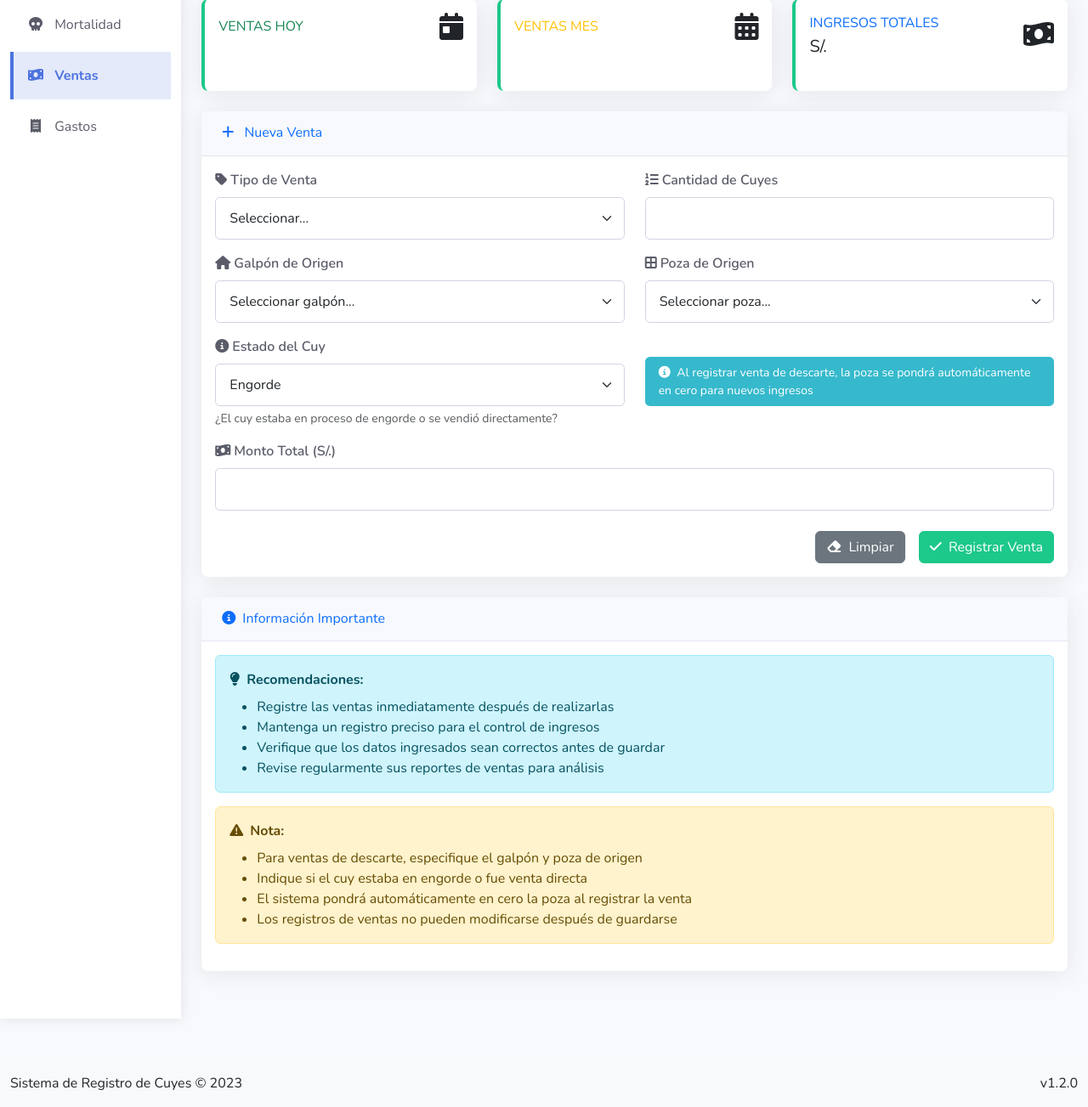
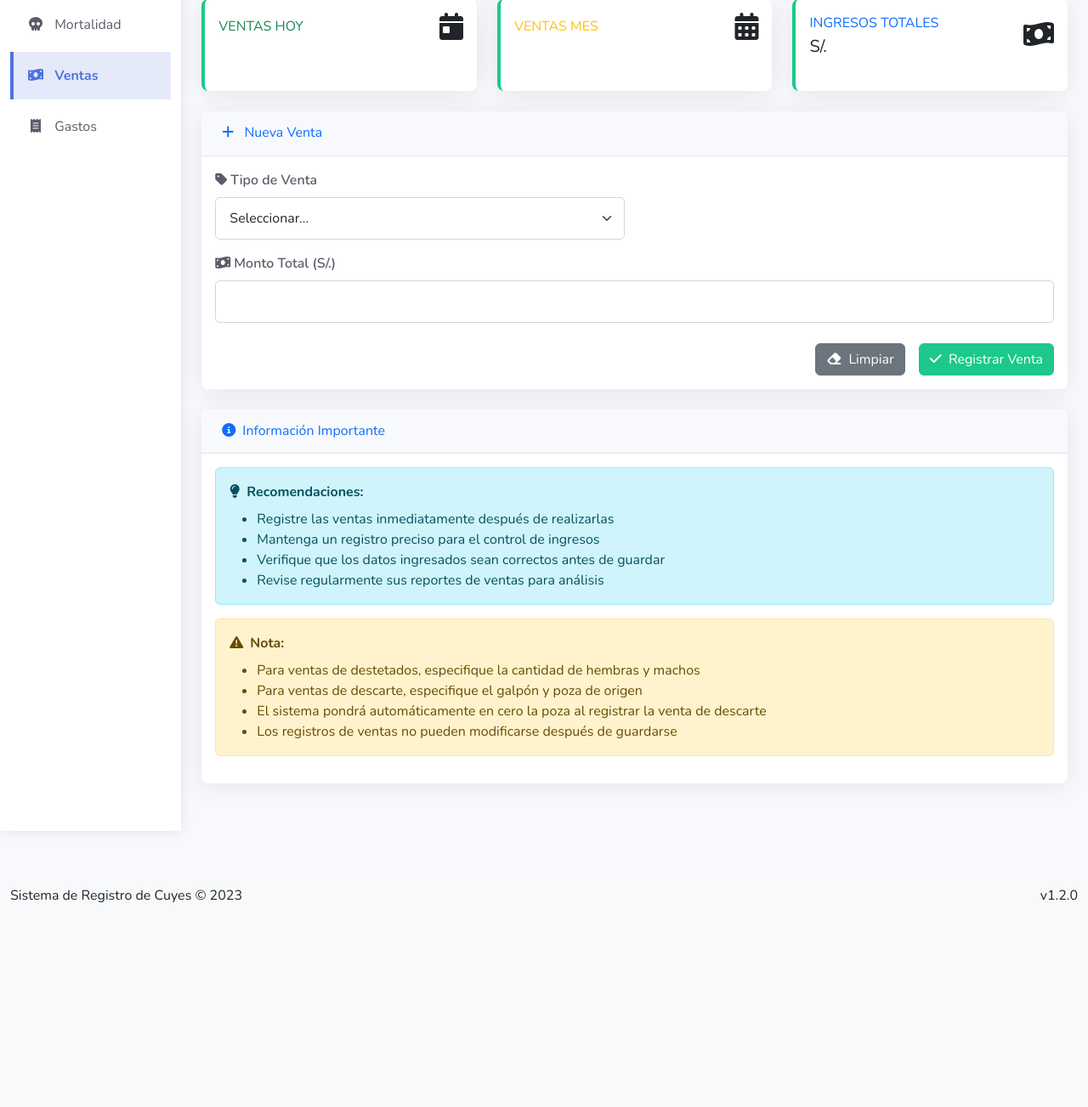
Before and after one commit to Javh9/registro-cuyes, a Flask app: page /ventas in a window 1280 px wide. Shown: the part 191-1494 px from the top of the page at 85% size. After the commit the page ends 1253 px from the top, so only its background shows below. Run offline with Flask 3, Linux system fonts and the light colour scheme; data that the repository does not hold is empty; some libraries are stand-ins or nearby versions.

Commit message:
agregando funcionalidades 1

```diff
--- a/templates/ventas_unificado.html
+++ b/templates/ventas_unificado.html
@@ -159,6 +159,10 @@
             font-size: 0.875rem;
         }
 
+        .hidden {
+            display: none;
+        }
+
         @media (max-width: 768px) {
             .sidebar {
                 min-height: auto;
@@ -310,22 +314,43 @@
                                     <label class="form-label">
                                         <i class="fas fa-tag me-1"></i>Tipo de Venta
                                     </label>
-                                    <select class="form-select" name="tipo_venta" id="tipo_venta" required onchange="toggleCamposAdicionales()">
+                                    <select class="form-select" name="tipo_venta" id="tipo_venta" required onchange="toggleCamposEspecificos()">
                                         <option value="">Seleccionar...</option>
                                         <option value="destetados">Destetados</option>
                                         <option value="descarte">Descarte</option>
                                     </select>
                                 </div>
-                                <div class="col-md-6">
-                                    <label class="form-label">
-                                        <i class="fas fa-list-ol me-1"></i>Cantidad de Cuyes
-                                    </label>
-                                    <input type="number" name="cantidad" class="form-control" min="1" required>
+                            </div>
+
+                            <!-- Campos para Destetados -->
+                            <div id="campos-destetados" class="hidden">
+                                <div class="row mb-3">
+                                    <div class="col-md-6">
+                                        <label class="form-label">
+                                            <i class="fas fa-venus text-danger me-1"></i>Cantidad de Hembras
+                                        </label>
+                                        <input type="number" name="hembras" class="form-control" min="0" value="0">
+                                    </div>
+                                    <div class="col-md-6">
+                                        <label class="form-label">
+                                            <i class="fas fa-mars text-primary me-1"></i>Cantidad de Machos
+                                        </label>
+                                        <input type="number" name="machos" class="form-control" min="0" value="0">
+                                    </div>
                                 </div>
                             </div>
 
-                            <!-- Campos adicionales para venta de descarte -->
+                            <!-- Campos para Descarte -->
                             <div id="campos-descarte" class="hidden">
+                                <div class="row mb-3">
+                                    <div class="col-md-6">
+                                        <label class="form-label">
+                                            <i class="fas fa-list-ol me-1"></i>Cantidad de Cuyes
+                                        </label>
+                                        <input type="number" name="cantidad" class="form-control" min="1" value="0">
+                                    </div>
+                                </div>
+
                                 <div class="row mb-3">
                                     <div class="col-md-6">
                                         <label class="form-label">
@@ -379,7 +404,7 @@
                             </div>
 
                             <div class="d-grid gap-2 d-md-flex justify-content-md-end">
-                                <button type="reset" class="btn btn-secondary me-md-2">
+                                <button type="reset" class="btn btn-secondary me-md-2" onclick="resetForm()">
                                     <i class="fas fa-eraser me-1"></i> Limpiar
                                 </button>
                                 <button type="submit" class="btn btn-success">
@@ -411,9 +436,9 @@
                         <div class="alert alert-warning">
                             <strong><i class="fas fa-exclamation-triangle me-2"></i>Nota:</strong>
                             <ul class="mb-0 mt-2">
+                                <li>Para ventas de destetados, especifique la cantidad de hembras y machos</li>
                                 <li>Para ventas de descarte, especifique el galpón y poza de origen</li>
-                                <li>Indique si el cuy estaba en engorde o fue venta directa</li>
-                                <li>El sistema pondrá automáticamente en cero la poza al registrar la venta</li>
+                                <li>El sistema pondrá automáticamente en cero la poza al registrar la venta de descarte</li>
                                 <li>Los registros de ventas no pueden modificarse después de guardarse</li>
                             </ul>
                         </div>
@@ -434,29 +459,50 @@
 
     <script src="https://cdn.jsdelivr.net/npm/bootstrap@5.3.0/dist/js/bootstrap.bundle.min.js"></script>
     <script>
-        // Función para mostrar/ocultar campos adicionales según el tipo de venta
-        function toggleCamposAdicionales() {
+        // Función para mostrar/ocultar campos específicos según el tipo de venta
+        function toggleCamposEspecificos() {
             const tipoVenta = document.getElementById('tipo_venta').value;
+            const camposDestetados = document.getElementById('campos-destetados');
             const camposDescarte = document.getElementById('campos-descarte');
 
-            if (tipoVenta === 'descarte') {
+            // Ocultar todos los campos primero
+            camposDestetados.classList.add('hidden');
+            camposDescarte.classList.add('hidden');
+
+            // Quitar el requerimiento de todos los campos específicos
+            document.querySelectorAll('#campos-destetados input, #campos-descarte input, #campos-descarte select').forEach(input => {
+                input.removeAttribute('required');
+            });
+
+            // Mostrar campos según el tipo de venta seleccionado
+            if (tipoVenta === 'destetados') {
+                camposDestetados.classList.remove('hidden');
+                // Hacer obligatorios los campos de destetados
+                document.querySelectorAll('#campos-destetados input').forEach(input => {
+                    input.setAttribute('required', 'true');
+                });
+            } else if (tipoVenta === 'descarte') {
                 camposDescarte.classList.remove('hidden');
                 // Hacer obligatorios los campos de descarte
-                document.querySelectorAll('#campos-descarte select').forEach(select => {
-                    select.setAttribute('required', 'true');
-                });
-            } else {
-                camposDescarte.classList.add('hidden');
-                // Quitar el requerimiento de los campos de descarte
-                document.querySelectorAll('#campos-descarte select').forEach(select => {
-                    select.removeAttribute('required');
+                document.querySelectorAll('#campos-descarte input, #campos-descarte select').forEach(input => {
+                    input.setAttribute('required', 'true');
                 });
             }
         }
 
+        // Función para resetear el formulario correctamente
+        function resetForm() {
+            // Ocultar todos los campos específicos
+            document.getElementById('campos-destetados').classList.add('hidden');
+            document.getElementById('campos-descarte').classList.add('hidden');
+
+            // Resetear el selector de tipo de venta
+            document.getElementById('tipo_venta').value = "";
+        }
+
         // Inicializar el estado de los campos al cargar la página
         document.addEventListener('DOMContentLoaded', function() {
-            toggleCamposAdicionales();
+            toggleCamposEspecificos();
 
             // Validación de formularios
             const form = document.querySelector('form');
@@ -468,19 +514,41 @@
                     return false;
                 }
 
-                const cantidad = form.querySelector('input[name="cantidad"]');
-                if (parseInt(cantidad.value) <= 0) {
-                    e.preventDefault();
-                    alert('La cantidad debe ser mayor a 0.');
-                    return false;
-                }
-
                 const tipoVenta = form.querySelector('select[name="tipo_venta"]');
                 if (tipoVenta.value === "") {
                     e.preventDefault();
                     alert('Debe seleccionar un tipo de venta.');
                     return false;
                 }
+
+                // Validación específica para destetados
+                if (tipoVenta.value === 'destetados') {
+                    const hembras = parseInt(form.querySelector('input[name="hembras"]').value);
+                    const machos = parseInt(form.querySelector('input[name="machos"]').value);
+
+                    if (hembras < 0 || machos < 0) {
+                        e.preventDefault();
+                        alert('Las cantidades de hembras y machos no pueden ser negativas.');
+                        return false;
+                    }
+
+                    if (hembras === 0 && machos === 0) {
+                        e.preventDefault();
+                        alert('Debe ingresar al menos una hembra o un macho.');
+                        return false;
+                    }
+                }
+
+                // Validación específica para descarte
+                if (tipoVenta.value === 'descarte') {
+                    const cantidad = parseInt(form.querySelector('input[name="cantidad"]').value);
+
+                    if (cantidad <= 0) {
+                        e.preventDefault();
+                        alert('La cantidad debe ser mayor a 0.');
+                        return false;
+                    }
+                }
             });
         });
     </script>
```
